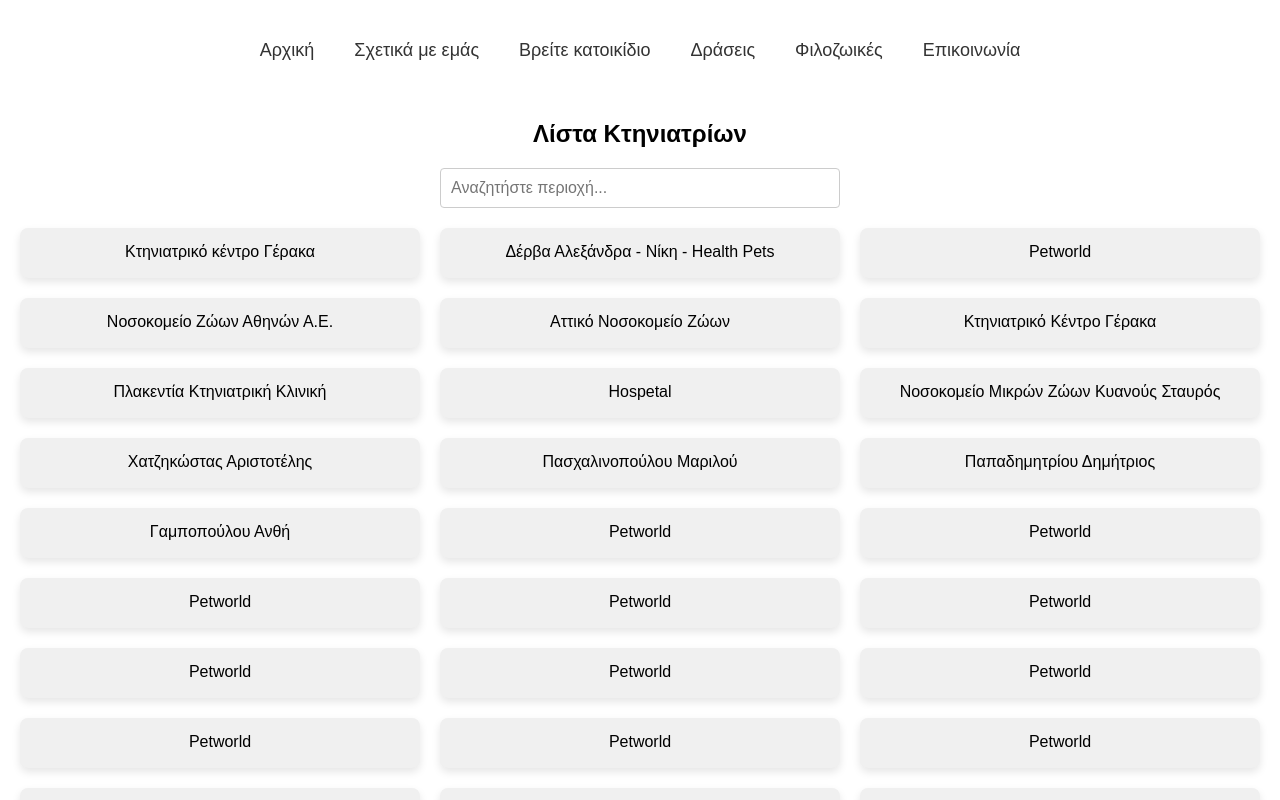
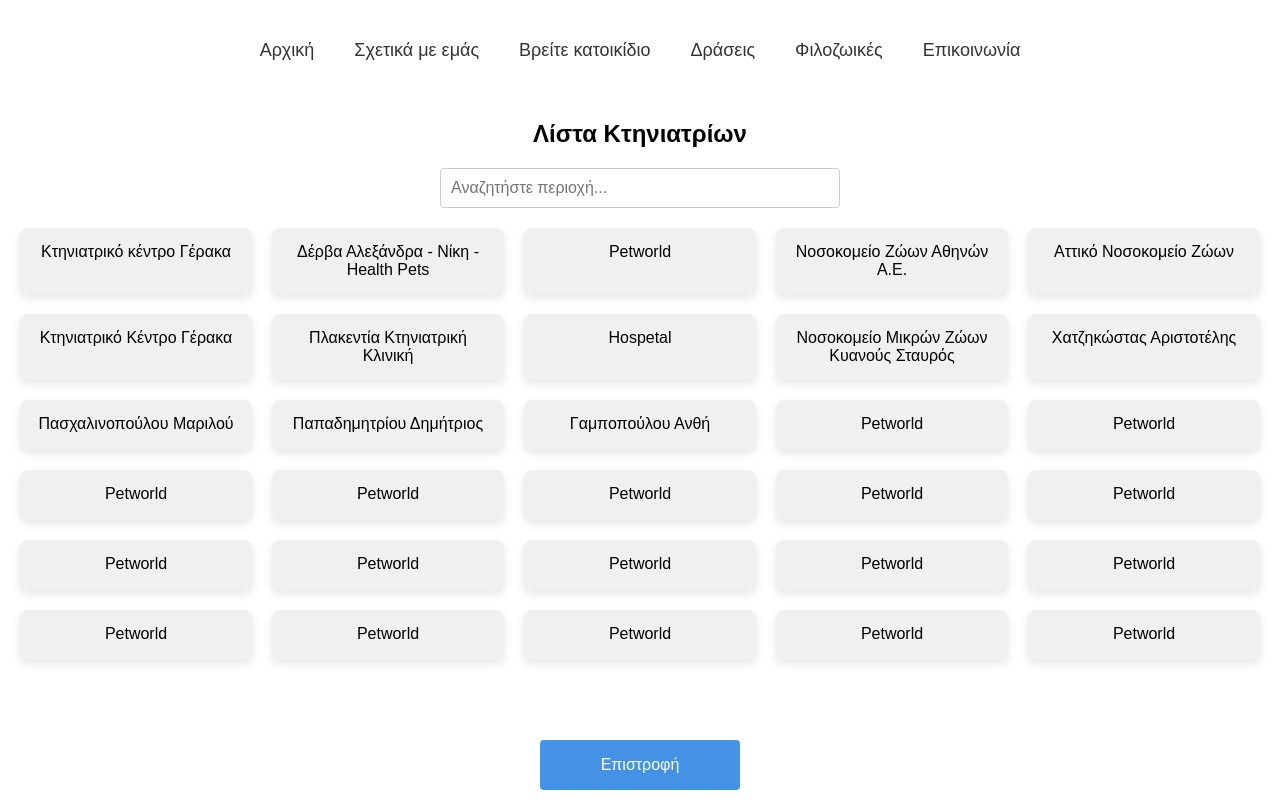
Before and after one commit to Minakoss/Help-Animals, a React (Create React App) app: page /vets in a window 1280 px wide. Shown: the top 800 px of the page. Built offline with nearby package versions, Linux system fonts and the light colour scheme.

Commit message:
update list and vets content 5/fr

```diff
--- a/src/pages/List.css
+++ b/src/pages/List.css
@@ -20,7 +20,7 @@
 
 .filozoikes-grid {
   display: grid;
-  grid-template-columns: repeat(3, 1fr);
+  grid-template-columns: repeat(5, 1fr);
   gap: 20px;
   justify-items: center;
 }
--- a/src/pages/Vets.css
+++ b/src/pages/Vets.css
@@ -20,7 +20,7 @@
 
 .filozoikes-grid {
   display: grid;
-  grid-template-columns: repeat(3, 1fr);
+  grid-template-columns: repeat(5, 1fr);
   gap: 20px;
   justify-items: center;
 }
```
